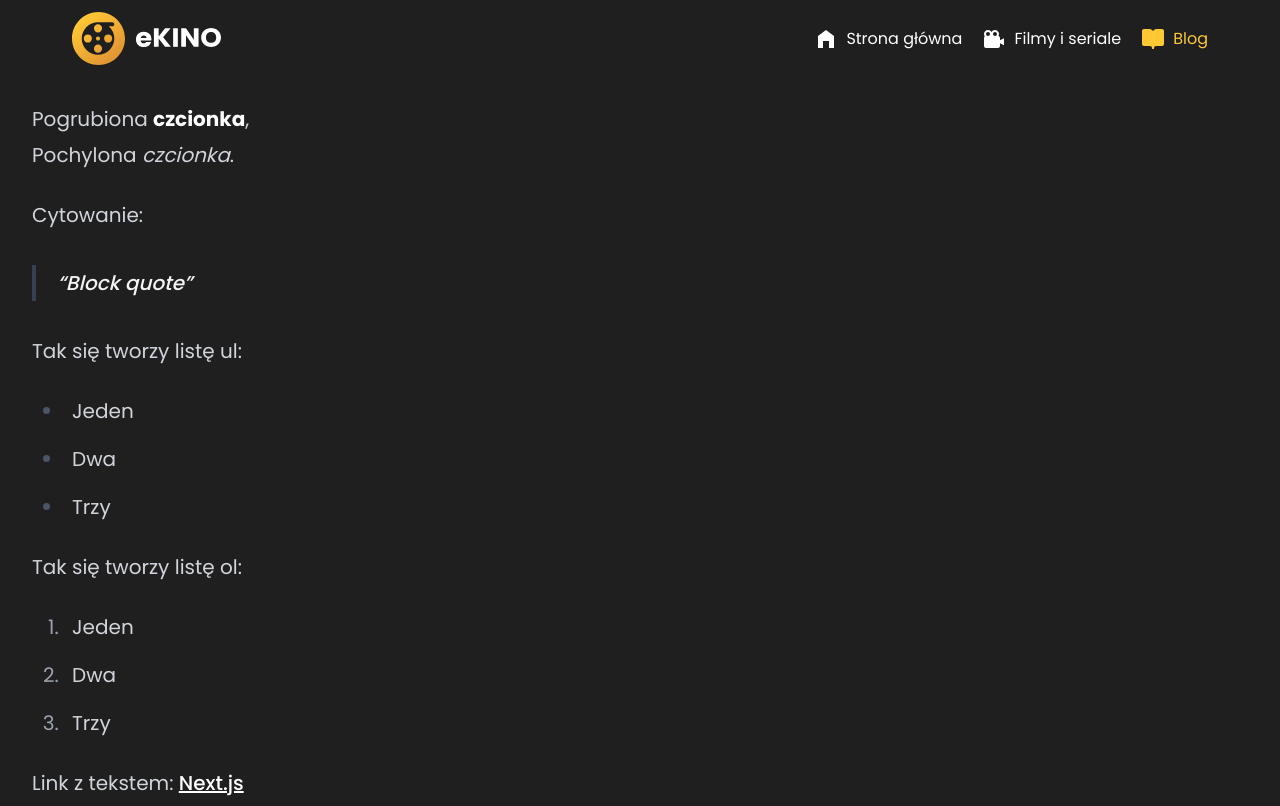
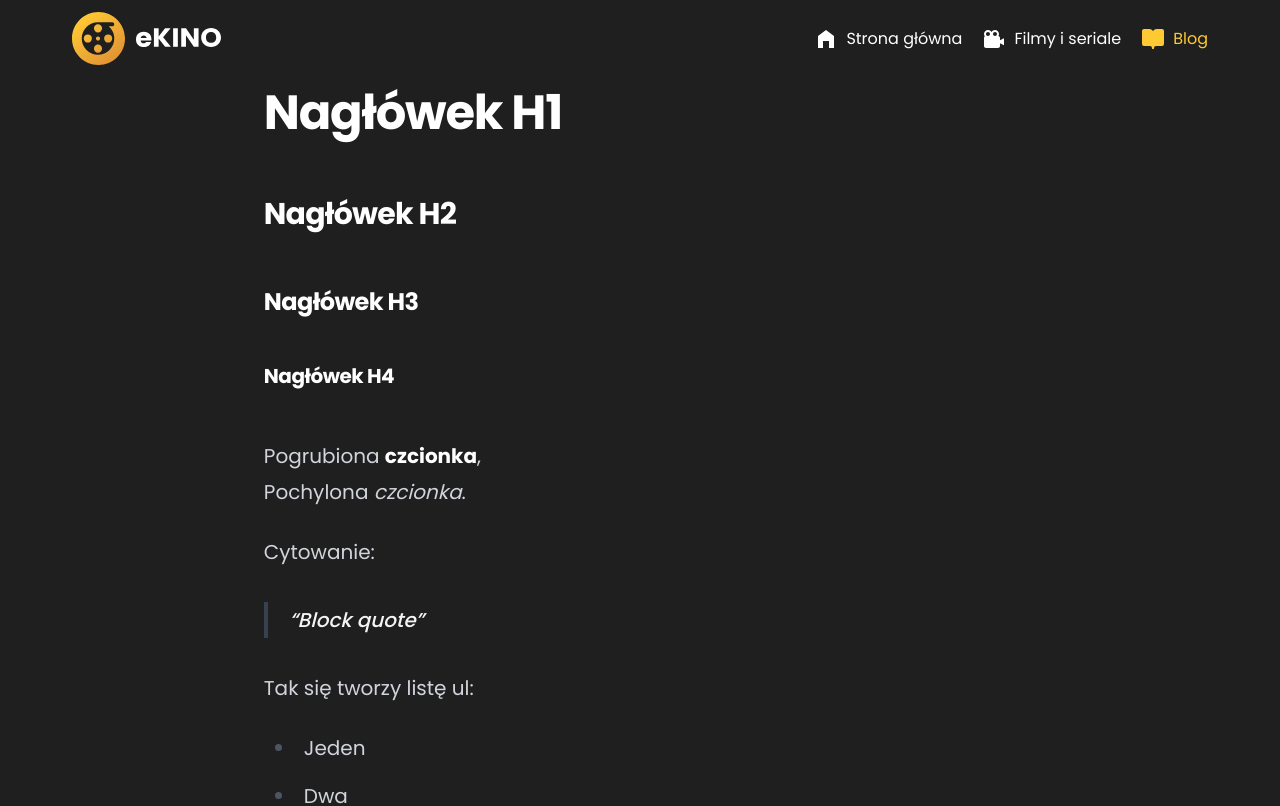
Before and after one commit to ziecia/ekino, a Next.js app: page /blog in a window 1280 px wide. Shown: the top 806 px of the page. Built offline with nearby package versions, Linux system fonts and the light colour scheme.

Commit message:
Mapowanie markdown MDX na własne komponenty

```diff
--- a/app/blog/layout.tsx
+++ b/app/blog/layout.tsx
@@ -10,5 +10,9 @@ export type TProps = {
 };
 
 export default function BlogLayout({ children }: TProps) {
-	return <div className={'prose prose-invert xl:prose-xl'}>{children}</div>;
+	return (
+		<div className={'prose prose-invert mx-auto xl:prose-xl'}>
+			{children}
+		</div>
+	);
 }
--- a/app/blog/page.mdx
+++ b/app/blog/page.mdx
@@ -14,6 +14,11 @@ export function Random() {
 }
 
 <section className={'container'}>
+    # Nagłówek H1
+    ## Nagłówek H2
+    ### Nagłówek H3
+    #### Nagłówek H4
+    \
     Pogrubiona **czcionka**, \
     Pochylona *czcionka*.
 
@@ -32,6 +37,9 @@ export function Random() {
 
     Link z tekstem:
     [Next.js](https://nextjs.org)
+    \
+    Link do strony głównej:
+    [Strona główna](/)
     \
     \
     Import obrazka z atrybutem ALT:
--- /dev/null
+++ b/components/ui/heading.tsx
@@ -0,0 +1,39 @@
+import { HTMLAttributes, ReactNode } from 'react';
+import { cn } from '@/utils/lib/tailwind';
+import { cva } from 'class-variance-authority';
+
+type TProps = {
+	tag?: 'h1' | 'h2' | 'h3' | 'h4';
+	variant?: 'h1' | 'h2' | 'h3' | 'h4';
+	children: ReactNode;
+} & HTMLAttributes<HTMLHeadingElement>;
+
+const headingVariants = cva(
+	'scroll-m-20 tracking-tight text-white line-clamp-2',
+	{
+		variants: {
+			variant: {
+				h1: 'text-3xl lg:text-5xl lg:leading-normal font-extrabold',
+				h2: 'text-xl lg:text-3xl font-semibold pb-7',
+				h3: 'text-lg lg:text-2xl font-semibold pb-7',
+				h4: 'text-md lg:text-xl font-semibold',
+			},
+		},
+	},
+);
+
+export default function Heading({
+	tag = 'h1',
+	variant = 'h1',
+	children,
+	className,
+	...props
+}: TProps) {
+	const Tag = tag;
+
+	return (
+		<Tag className={cn(headingVariants({ variant }), className)} {...props}>
+			{children}
+		</Tag>
+	);
+}
--- a/mdx-components.tsx
+++ b/mdx-components.tsx
@@ -1,7 +1,39 @@
+import Image, { ImageProps } from 'next/image';
+import Link, { LinkProps } from 'next/link';
 import type { MDXComponents } from 'mdx/types';
+import Heading from './components/ui/heading';
 
 export function useMDXComponents(components: MDXComponents): MDXComponents {
 	return {
+		h1: ({ children }) => <Heading>{children}</Heading>,
+		h2: ({ children }) => (
+			<Heading variant="h2" tag="h2">
+				{children}
+			</Heading>
+		),
+		h3: ({ children }) => (
+			<Heading variant="h3" tag="h3">
+				{children}
+			</Heading>
+		),
+		h4: ({ children }) => (
+			<Heading variant="h4" tag="h4">
+				{children}
+			</Heading>
+		),
+		a: ({ children, ...props }) => (
+			<Link {...(props as LinkProps)}>{children}</Link>
+		),
+		img: props => (
+			<Image
+				sizes="100vw"
+				width={900}
+				height={500}
+				className="h-auto w-full"
+				{...(props as ImageProps)}
+				alt={props.alt || ''}
+			/>
+		),
 		...components,
 	};
 }
```
